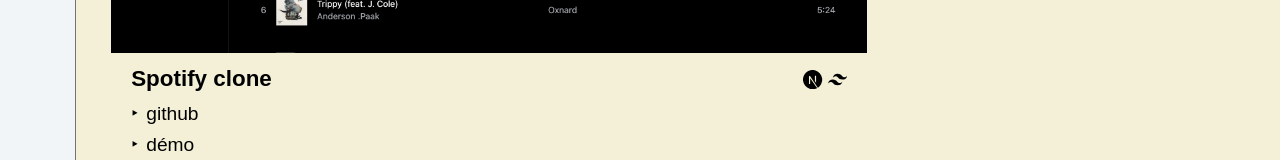
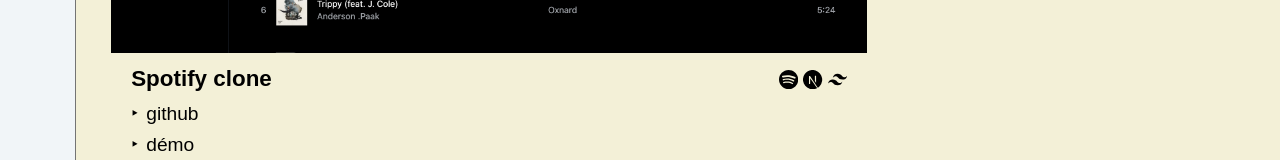
Before and after one commit to idrissdiakite/portfolio-react, a React (Create React App) app: page /projets in a window 1280 px wide. Shown: the part 600-760 px from the top of the page. Built offline with nearby package versions, Linux system fonts and the light colour scheme; a web font is replaced by a local one.

Commit message:
🎨 [PROJECTS] Added spotify icon

```diff
--- a/src/components/Projects/cards.js
+++ b/src/components/Projects/cards.js
@@ -7,6 +7,7 @@ import {
   SiTypescript,
   SiReact,
   SiNextDotJs,
+  SiSpotify,
   SiAngular,
   SiPhp,
   SiSymfony,
@@ -51,6 +52,7 @@ const projects = [
     name: "Spotify clone",
     icons: (
       <ul className="card__icons">
+        <li><SiSpotify className="spotify" title="Spotify" /></li>
         <li><SiNextDotJs className="nextjs" title="Nextjs" /></li>
         <li><SiTailwindcss className="tailwind" title="Tailwind" /></li>
       </ul>
--- a/src/components/Projects/style.scss
+++ b/src/components/Projects/style.scss
@@ -99,6 +99,9 @@
 .nextjs:hover {
   color: #75d4cf;
 }
+.spotify:hover {
+  color: #1DB954;
+}
 .angular:hover {
   color: #dd1b16;
 }
```
